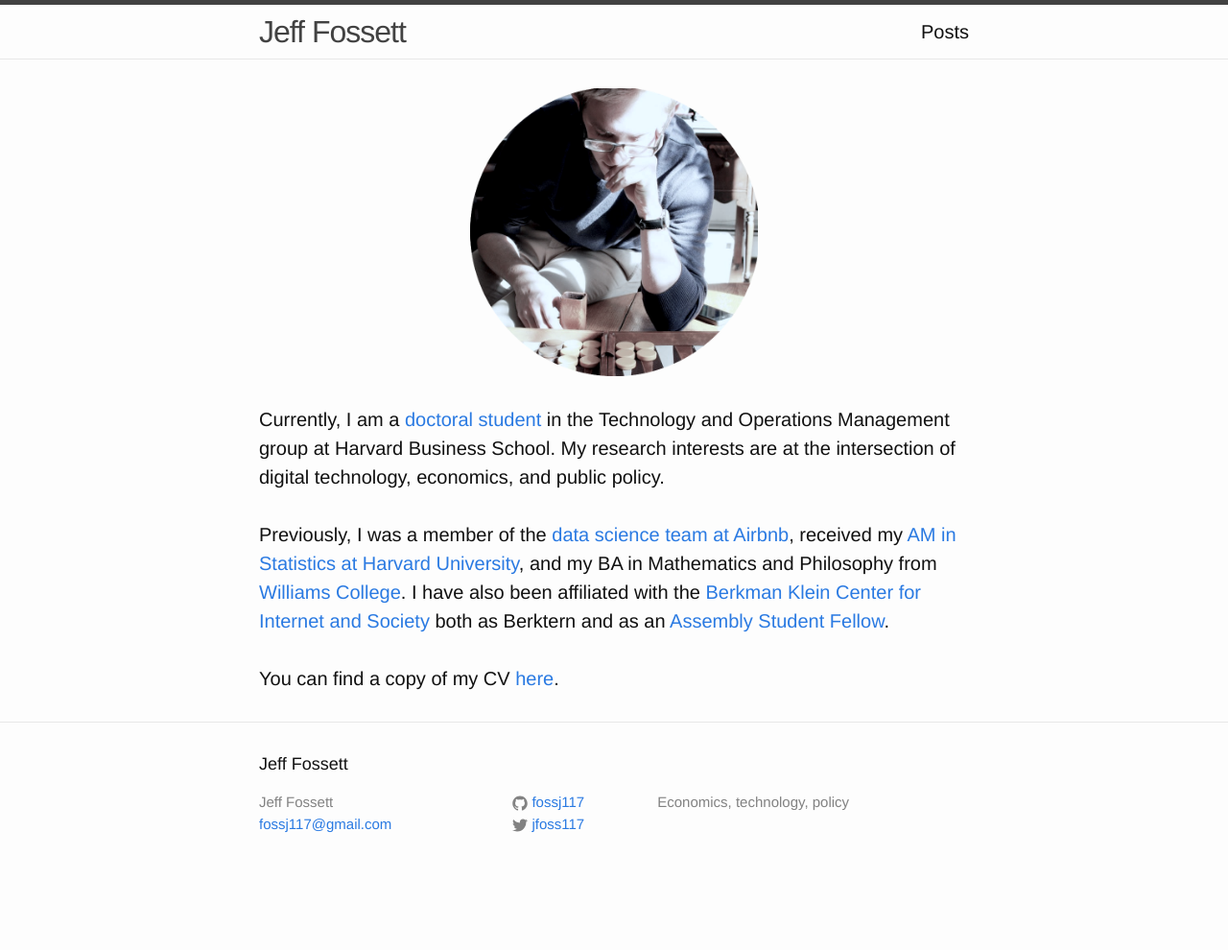
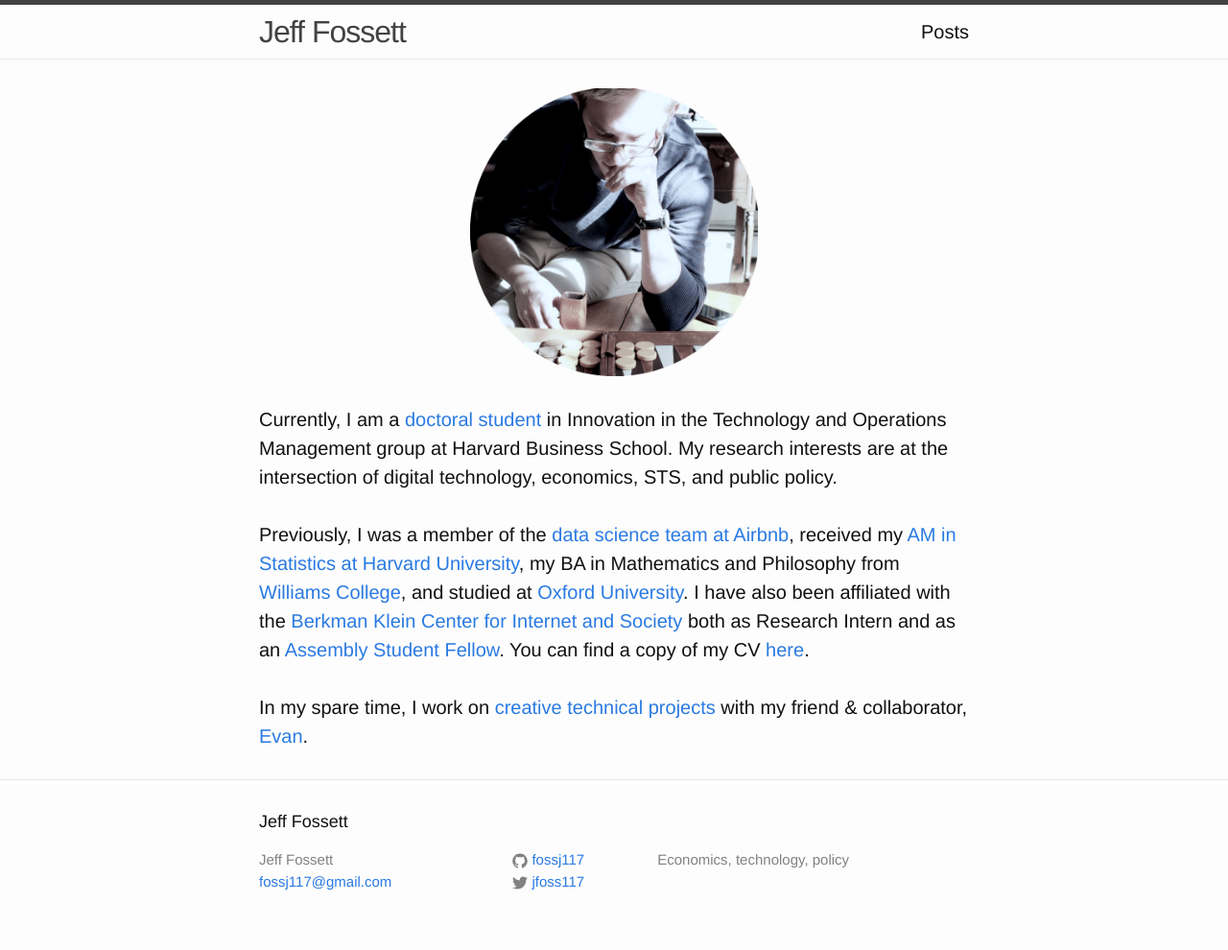
Before and after one commit to Fossj117/fossj117.github.io, a Jekyll site: the page built from index.html, in a window 1280 px wide. Shown: the whole page at 96% size. Built offline with Jekyll 4.4.1, drawn with Linux system fonts in a browser that asks for light colours; before the commit the page ends 930 px from its top, so only the background shows below that.

Commit message:
update the index

```diff
--- a/index.html
+++ b/index.html
@@ -7,14 +7,12 @@ layout: default
 </center>
 
 <br>
-Currently, I am a <a href="https://www.hbs.edu/faculty/Pages/profile.aspx?facId=1068421"> doctoral student</a> in the Technology and Operations Management group at Harvard Business School. My research interests are at the intersection of digital technology, economics, and public policy.
+Currently, I am a <a href="https://www.hbs.edu/faculty/Pages/profile.aspx?facId=1068421"> doctoral student</a> in Innovation in the Technology and Operations Management group at Harvard Business School. My research interests are at the intersection of digital technology, economics, STS, and public policy.
 
 <br>
 <br>
 
-Previously, I was a member of the <a href="https://medium.com/airbnb-engineering/at-airbnb-data-science-belongs-everywhere-917250c6beba">data science team at Airbnb</a>, received my <a href="https://statistics.fas.harvard.edu/alumni"> AM in Statistics at Harvard University</a>, and my BA in Mathematics and Philosophy from <a href="https://www.williams.edu/">Williams College</a>. I have also been affiliated with the <a href="https://cyber.harvard.edu/">Berkman Klein Center for Internet and Society</a> both as Berktern and as an <a href="https://www.bkmla.org/">Assembly Student Fellow</a>.
-
+Previously, I was a member of the <a href="https://medium.com/airbnb-engineering/at-airbnb-data-science-belongs-everywhere-917250c6beba">data science team at Airbnb</a>, received my <a href="https://statistics.fas.harvard.edu/alumni"> AM in Statistics at Harvard University</a>, my BA in Mathematics and Philosophy from <a href="https://www.williams.edu/">Williams College</a>, and studied at <a href="https://exeter.williams.edu/">Oxford University</a>. I have also been affiliated with the <a href="https://cyber.harvard.edu/">Berkman Klein Center for Internet and Society</a> both as Research Intern and as an <a href="https://www.bkmla.org/">Assembly Student Fellow</a>. You can find a copy of my CV <a href="/files/Jeffrey_Fossett_CV_Aug19.pdf">here</a>.
 <br>
 <br>
-
-You can find a copy of my CV <a href="/files/Jeffrey_Fossett_CV_Aug19.pdf">here</a>.
+In my spare time, I work on <a href="http://90percentart.com/">creative technical projects</a> with my friend & collaborator, <a href="https://www.linkedin.com/in/evanfinkle/">Evan</a>.
```
